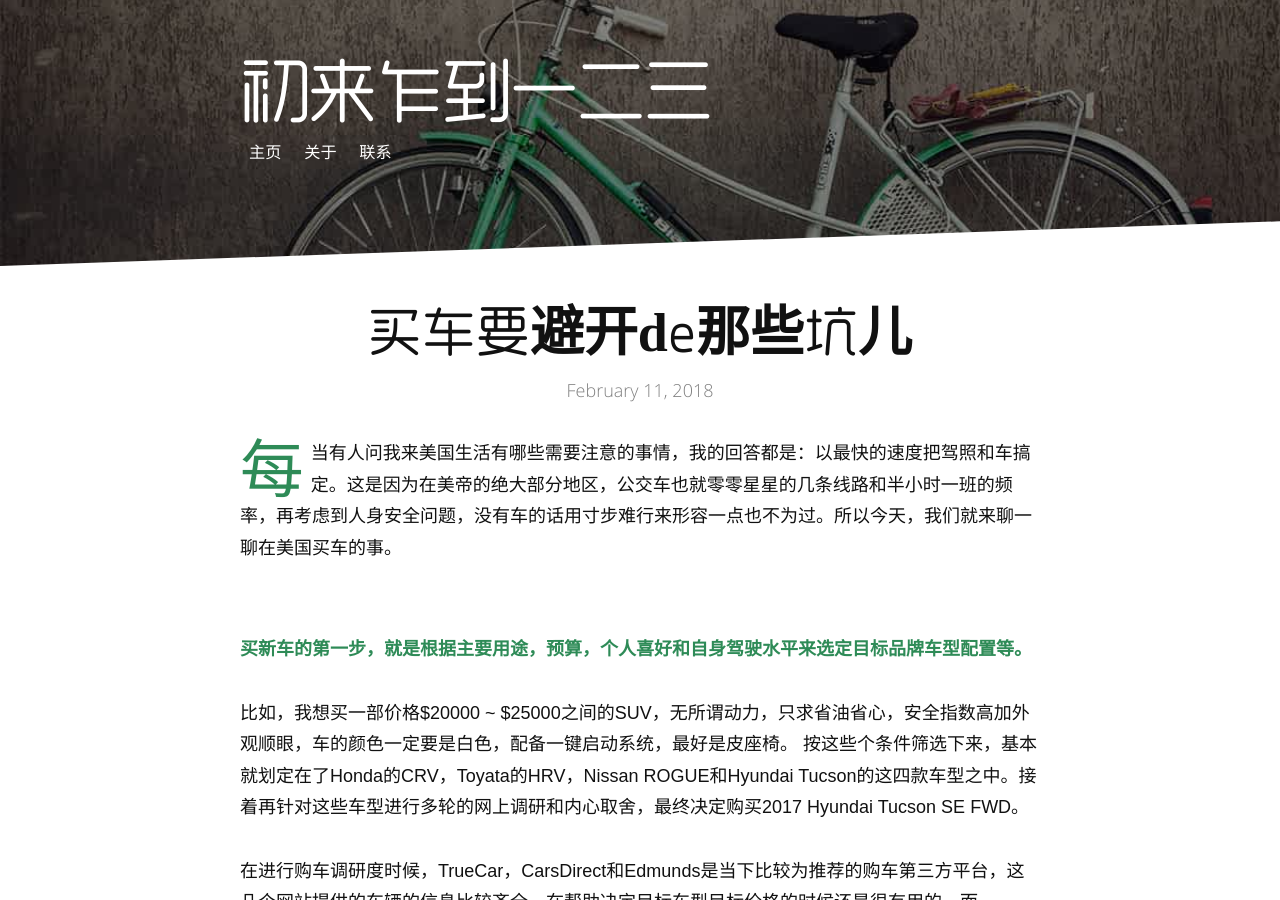
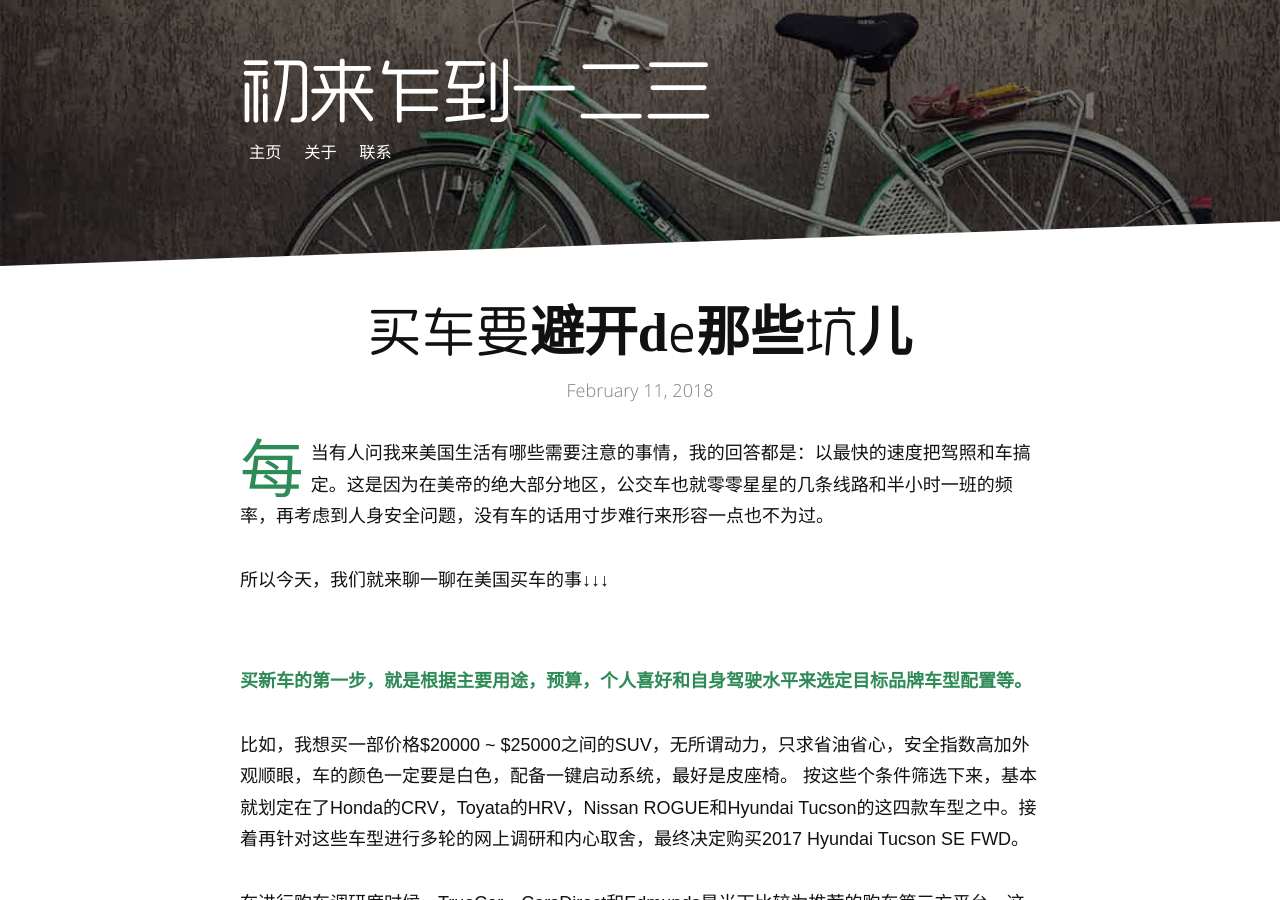
Before and after one commit to wolfwifee/wolfwifee.github.com, a Jekyll site: the page built from _posts/2018-02-11-buying-a-car.md, in a window 1280 px wide and 900 px high. Built offline with Jekyll 4.4.1, drawn with Linux system fonts in a browser that asks for light colours; comment, search, counter and statistics services are not loaded.

Commit message:
Update 2018-02-11-buying-a-car.md

```diff
--- a/_posts/2018-02-11-buying-a-car.md
+++ b/_posts/2018-02-11-buying-a-car.md
@@ -9,7 +9,9 @@
 date: 2018-02-11
 ---
 
-<span class="dropcap">每</span>当有人问我来美国生活有哪些需要注意的事情，我的回答都是：以最快的速度把驾照和车搞定。这是因为在美帝的绝大部分地区，公交车也就零零星星的几条线路和半小时一班的频率，再考虑到人身安全问题，没有车的话用寸步难行来形容一点也不为过。所以今天，我们就来聊一聊在美国买车的事。
+<span class="dropcap">每</span>当有人问我来美国生活有哪些需要注意的事情，我的回答都是：以最快的速度把驾照和车搞定。这是因为在美帝的绝大部分地区，公交车也就零零星星的几条线路和半小时一班的频率，再考虑到人身安全问题，没有车的话用寸步难行来形容一点也不为过。
+
+所以今天，我们就来聊一聊在美国买车的事↓↓↓
 
 <p style="margin-bottom:70px"></p>
 
```
